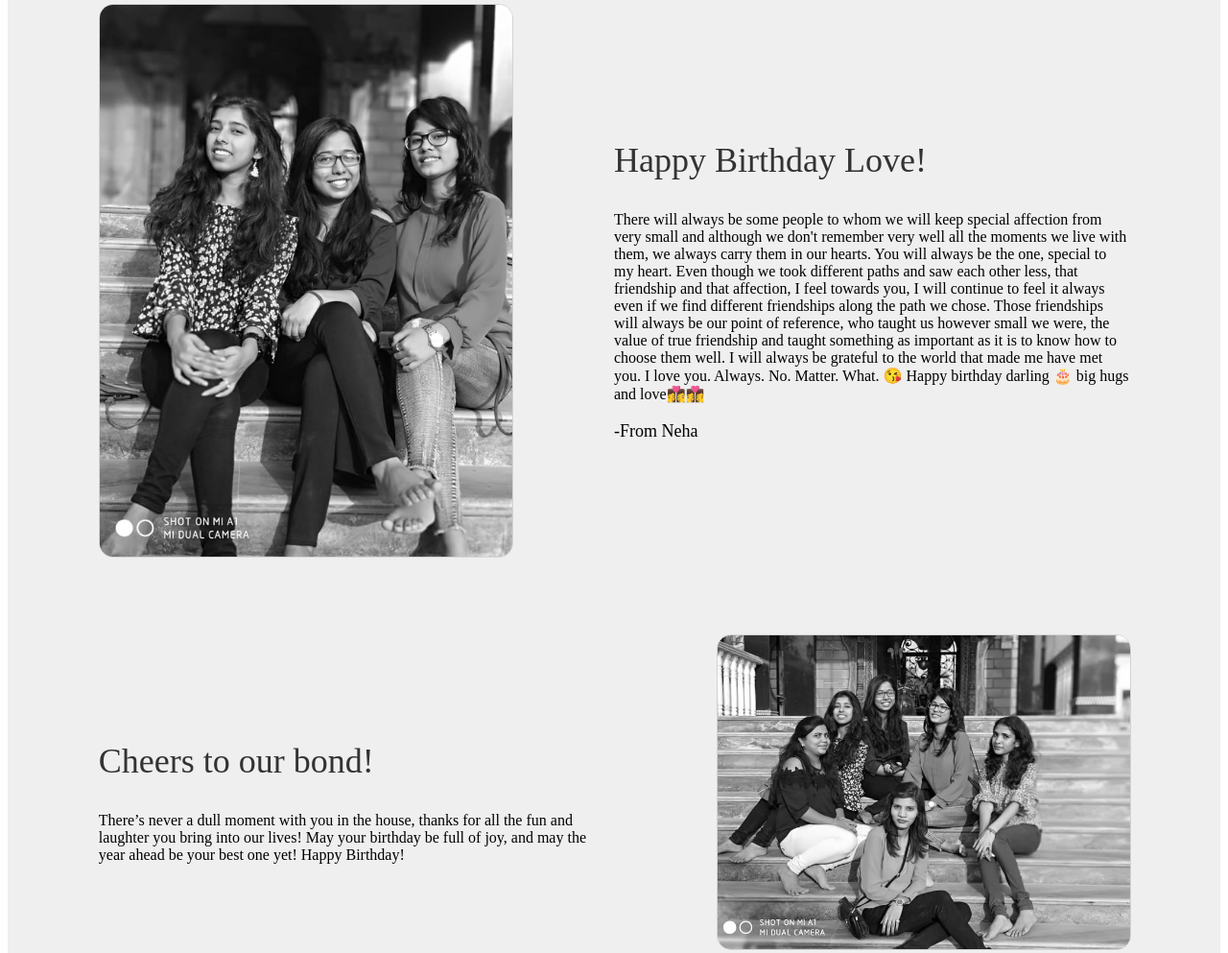
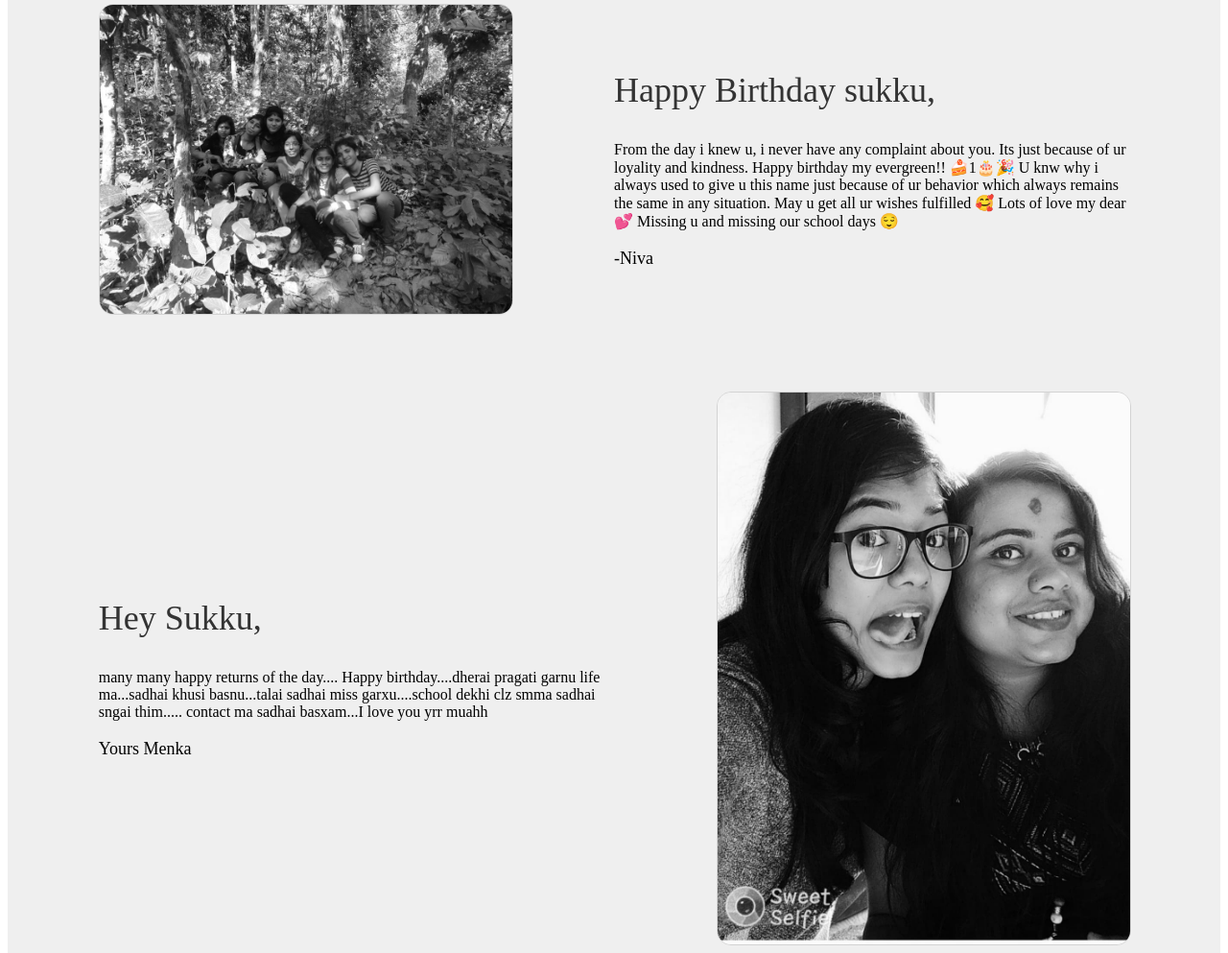
Before and after one commit to nehamahto58/birthday, a plain HTML site: page index.html in a window 1280 px wide. Shown: the part 1100-2093 px from the top of the page at 96% size. Drawn offline with Linux system fonts and the light colour scheme.

Commit message:
New message

```diff
--- a/index.html
+++ b/index.html
@@ -52,6 +52,44 @@
              </div>
          </section>
          <section class="home-grid">
+          <div class="home-grid__img">
+              <img src="images/hbd3.jpg" alt="">
+          </div>
+          <div class="home-grid__text">
+           <p class="info__text--bigTitle">
+             Happy Birthday sukku,
+            </p>
+              <p>From the day i knew u, i never have any complaint about you. Its just because of ur loyality and kindness.
+                Happy birthday my evergreen!! 🍰1🎂🎉
+                U knw why i always used to give u this name just because of ur behavior which always remains the same in any situation.
+                May u get all ur wishes fulfilled 🥰
+                Lots of love my dear 💕
+                Missing u and missing our school days 😌</p>
+               <div class="home-grid__text">
+                 <p class="info__text--smallTitle">
+                  -Niva
+                 </p>
+          </div>
+      </section>
+
+
+          <section class="home-grid grid-reverse">
+            <div class="home-grid__img">
+                <img src="images/hb.jpg" alt="">
+            </div>
+            <div class="home-grid__text">
+             <p class="info__text--bigTitle">
+               Hey Sukku,
+              </p>
+                <p>
+                  many many happy returns of the day.... Happy birthday....dherai pragati garnu life ma...sadhai khusi basnu...talai sadhai miss garxu....school dekhi clz smma sadhai sngai thim..... contact ma sadhai basxam...I love you yrr muahh
+                </p>
+                <p class="info__text--smallTitle">
+                 Yours Menka
+                </p>
+            </div>
+        </section>
+         <section class="home-grid">
            <div class="home-grid__img">
                <img src="images/yea.jpg" alt="">
            </div>
```
Also changed, not shown: images/hb.jpg (added).
